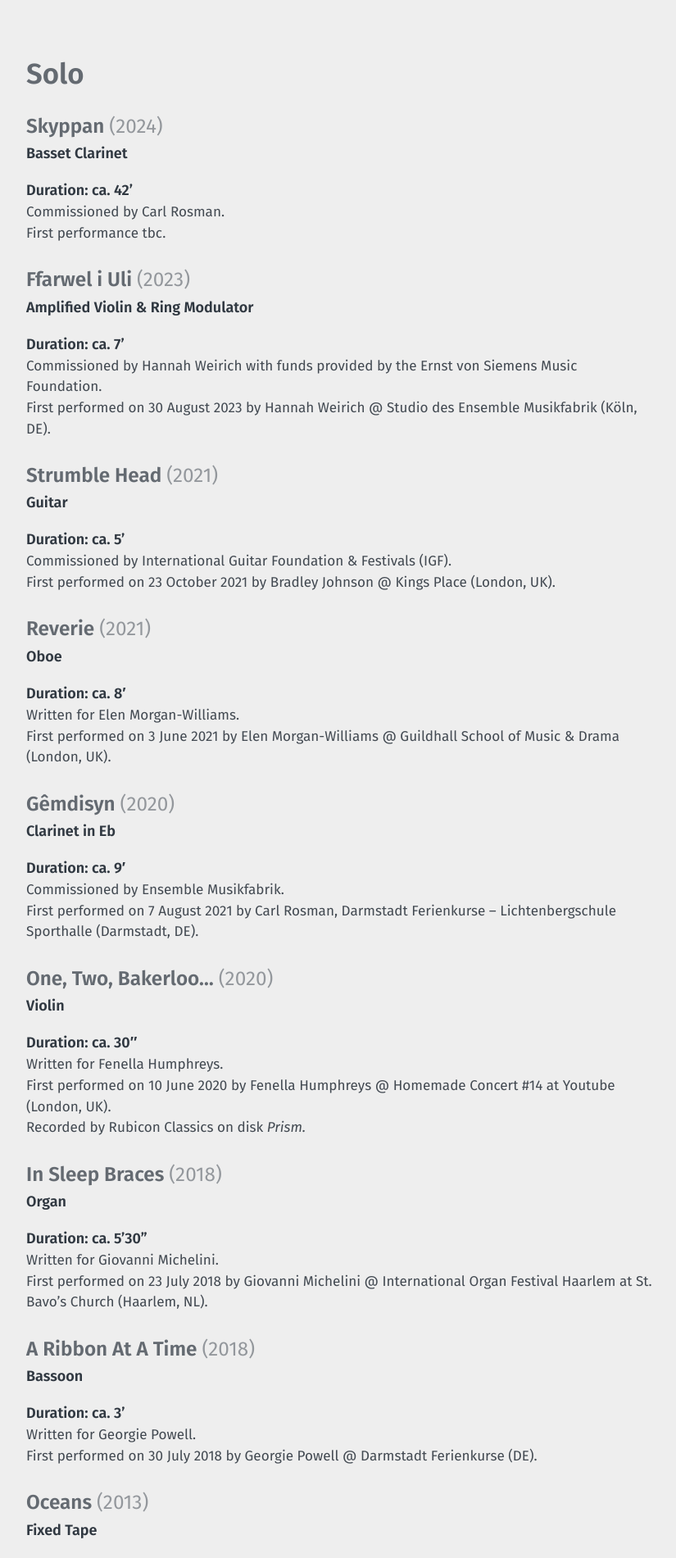
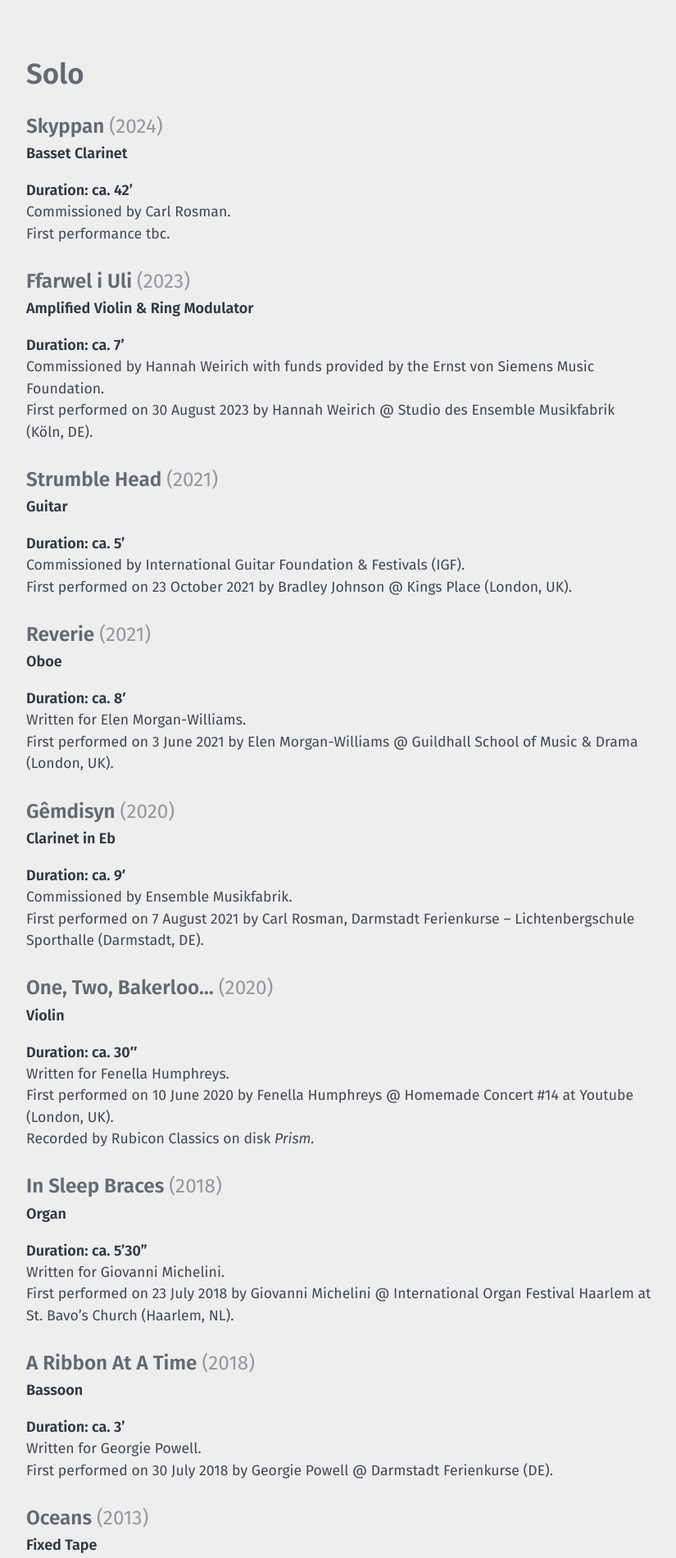
Before and after one commit to morganwilliamsb/website, a Jekyll site: the page built from works.md, in a window 1280 px wide. Shown: the part 443-2344 px from the top of the page at 82% size, without its empty margins (40-865 px from the left). Built offline with Jekyll 4.4.1, drawn with Linux system fonts in a browser that asks for light colours.

Commit message:
Update main.scss

```diff
--- a/assets/stylesheets/main.scss
+++ b/assets/stylesheets/main.scss
@@ -44,58 +44,52 @@
   margin-bottom: 1.25rem;
 }
 
-/* Work title */
+/* Make headings bigger so the “content” feels smaller by comparison */
 .works-list h4 {
-  font-weight: 600;
-  font-size: 1.35em;       /* make titles clearly larger */
-  margin: 0 0 0.35rem 0;   /* tight but readable */
+  font-size: 1.35rem;   /* bigger piece title */
+  font-weight: 650;
+  margin: 0 0 0.35rem 0;
 }
 
-/* Lighten year: #### Title *(2024)* */
+/* Lighten the year when written like: #### Skyppan *(2024)* */
 .works-list h4 em {
   font-style: normal;
   font-weight: 400;
   opacity: 0.65;
 }
 
-/* ===== Instrumentation + Duration ===== */
+/* ---- Kill gaps inside each entry ---- */
 
-/* Instrumentation line */
+/* No bottom margin on instrumentation paragraph */
 .works-list h4 + p {
   margin: 0;
-  font-size: 1.05em;
-  font-weight: 600;
 }
 
-/* Duration line (plain text, same size as instrumentation) */
+/* No gap between instrumentation paragraph and the very next paragraph (Duration) */
 .works-list h4 + p + p {
   margin: 0;
-  font-size: 1.05em;
-  font-weight: 600;
-  opacity: 0.85;
 }
 
-/* ===== Metadata (definition list) ===== */
-
-/* NO gap before metadata */
-.works-list p + dl {
-  margin-top: 0;
-}
-
-/* Metadata block = end of entry */
-.works-list dl {
-  margin: 0 0 1.6rem 0;   /* <-- THIS controls space between entries */
-}
-
-/* Metadata lines: completely tight */
-.works-list dd {
-  margin: 0;
-  padding: 0;
-  font-size: 0.95em;
+/* Optional: if your Duration is the second paragraph, make it slightly smaller */
+.works-list h4 + p + p {
+  font-size: 0.98em;   /* same scale as metadata */
   opacity: 0.9;
 }
 
-/* No extra spacing between metadata rows */
+/* Definition list: remove “airy” spacing */
+.works-list dl {
+  margin: 0.35rem 0 1.6rem 0; /* small gap above metadata, BIG gap after entry */
+}
+
+.works-list dd {
+  margin: 0;           /* remove vertical gaps between metadata lines */
+  padding-left: 0;
+  margin-left: 0;
+  font-size: 0.98em;
+  opacity: 0.9;
+}
+
+/* Remove any extra spacing between dd rows */
 .works-list dd + dd {
   margin-top: 0;
 }
```
